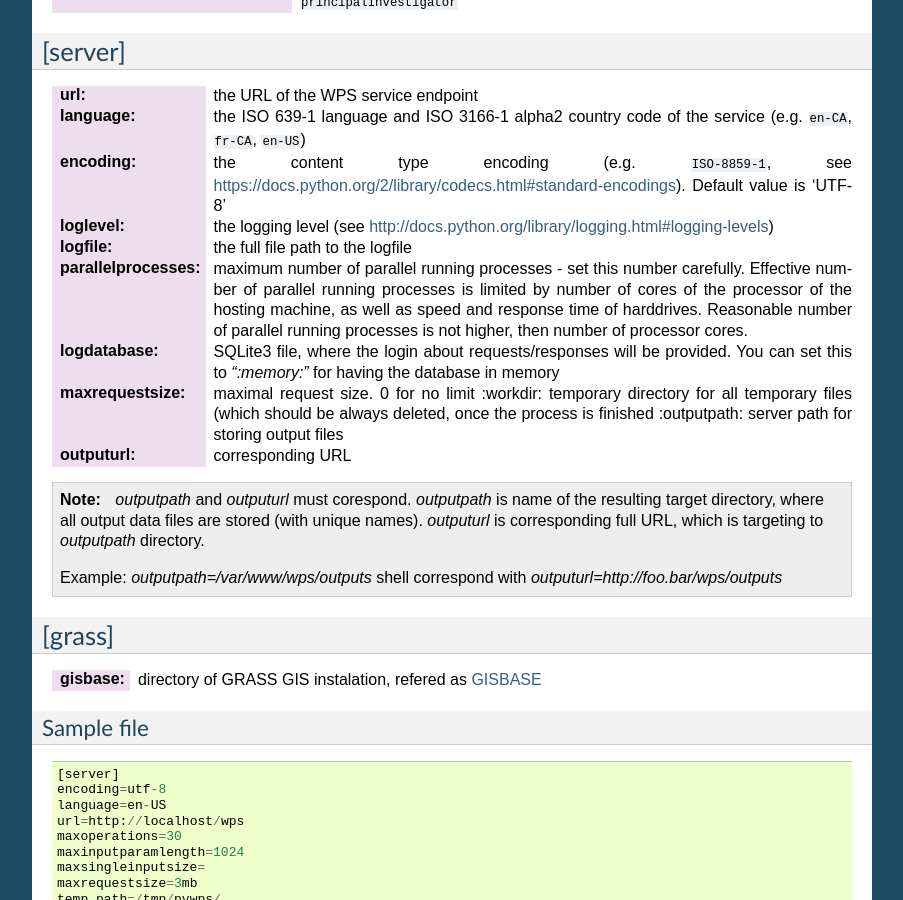
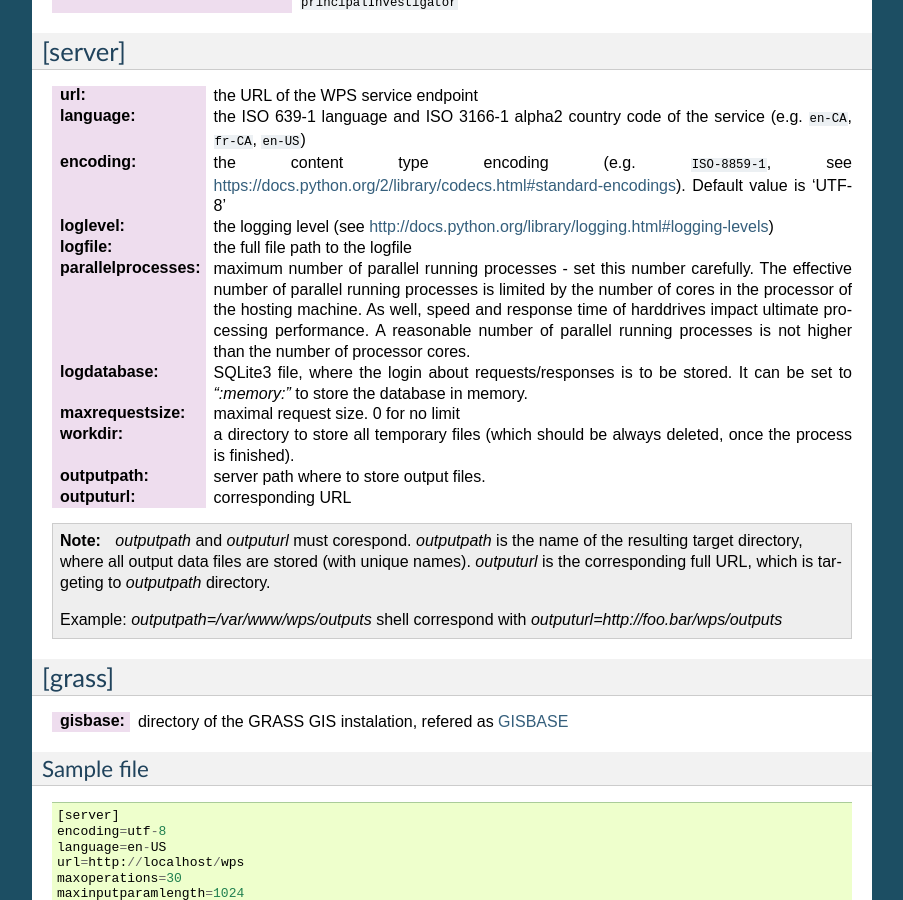
Before and after one commit to geopython/pywps, a Sphinx documentation site: the page built from docs/configuration.rst, in a window 1280 px wide and 900 px high, scrolled down 1097 px. Shown: the whole window, without its empty margins (198-1101 px from the left). Built offline with Sphinx 7.4.7, drawn with Linux system fonts in a browser that asks for light colours; pages that are not in the unit, such as notebooks, are missing from menus; some of the changed text lies outside the part shown.

Commit message:
Improved language on index, install and configuration.

```diff
--- a/docs/configuration.rst
+++ b/docs/configuration.rst
@@ -4,23 +4,23 @@
 Configuration
 =============
 
-PyWPS is configured using a configuration file. The file uses
+PyWPS is configured using a configuration file. The file uses the
 `ConfigParser <https://wiki.python.org/moin/ConfigParserExamples>`_ format.
 
 .. versionadded:: 4.0.0
 .. warning:: Compatibility with PyWPS 3.x: major changes have been made
-  to the config file in order to allow for shared configurations with pycsw
-  and other projects.
+  to the config file in order to allow for shared configurations with `PyCSW
+  <http://pycsw.org/>`_ and other projects.
 
 The configuration file has 3 sections:
 
-    * `metadata:main` for server's metadata inputs
+    * `metadata:main` for the server metadata inputs
     * `server` for server configuration
-    * `grass` for *optional* configuration of support `GRASS GIS
+    * `grass` for *optional* configuration to support `GRASS GIS
       <http://grass.osgeo.org>`_
 
-PyWPS demo ships with a sample configuration (``default-sample.cfg``). The
-sample configuration file is also available in the `demo` application as
+PyWPS ships with a sample configuration file (``default-sample.cfg``).
+A similar file is also available in the `demo` service as
 described in :ref:`demo` section.
 
 Copy the file to ``default.cfg`` and edit the following:
@@ -28,7 +28,7 @@ Copy the file to ``default.cfg`` and edit the following:
 [metadata:main]
 ---------------
 
-The `[metadata:main]` section was designed accoridng to `pycsw project
+The `[metadata:main]` section was designed according to the `PyCSW project
 configuration file <http://docs.pycsw.org/en/latest/configuration.html>`_.
 
 :identification_title:
@@ -107,27 +107,33 @@ configuration file <http://docs.pycsw.org/en/latest/configuration.html>`_.
 
 :parallelprocesses:
     maximum number of parallel running processes - set this number carefully.
-    Effective number of parallel running processes is limited by number of cores
-    of the processor of the hosting machine, as well as speed and response time
-    of harddrives. Reasonable number of parallel running processes is not
-    higher, then number of processor cores.
+    The effective number of parallel running processes is limited by the number
+    of cores  in the processor of the hosting machine. As well, speed and
+    response time of harddrives impact ultimate processing performance. A
+    reasonable number of parallel running processes is not higher than the
+    number of processor cores.
 
 :logdatabase:
-    SQLite3 file, where the login about requests/responses will be provided. You
-    can set this to `":memory:"` for having the database in memory
+    SQLite3 file, where the login about requests/responses is to be stored. It
+    can be set to `":memory:"` to store the database in memory.
 
 :maxrequestsize:
-    maximal request size. 0 for no limit :workdir: temporary
-    directory for all temporary files (which should be always deleted, once the
-    process is finished :outputpath: server path for storing output files
+    maximal request size. 0 for no limit
+
+:workdir:
+    a directory to store all temporary files (which should be always deleted,
+    once the process is finished).
+
+:outputpath:
+    server path where to store output files.
 
 :outputurl:
     corresponding URL
 
-.. note:: `outputpath` and `outputurl` must corespond. `outputpath` is name
+.. note:: `outputpath` and `outputurl` must corespond. `outputpath` is the name
         of the resulting target directory, where all output data files are
-        stored (with unique names). `outputurl` is corresponding full URL, which
-        is targeting to `outputpath` directory.
+        stored (with unique names). `outputurl` is the corresponding full URL,
+        which is targeting to `outputpath` directory.
 
         Example: `outputpath=/var/www/wps/outputs` shell correspond with
         `outputurl=http://foo.bar/wps/outputs`
@@ -137,7 +143,7 @@ configuration file <http://docs.pycsw.org/en/latest/configuration.html>`_.
 -------
 
 :gisbase:
-  directory of GRASS GIS instalation, refered as `GISBASE
+  directory of the GRASS GIS instalation, refered as `GISBASE
   <https://grass.osgeo.org/grass73/manuals/variables.html>`_
 
 -----------
```
Also changed, not shown: docs/index.rst (+9 -8 lines), docs/install.rst (+19 -18 lines).
